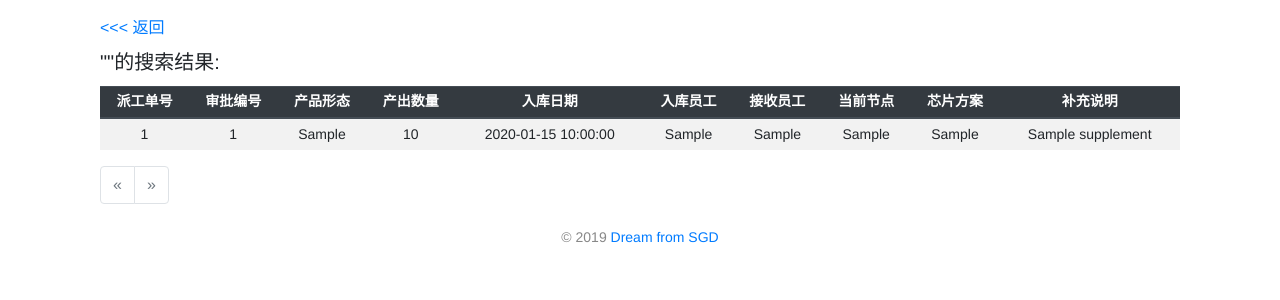
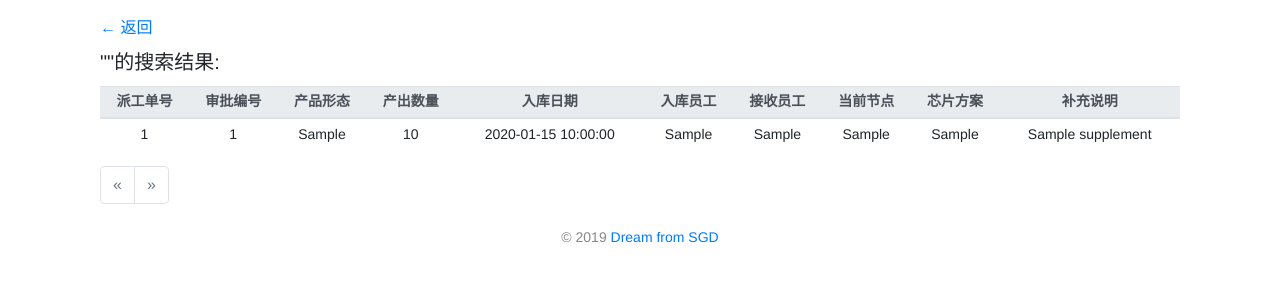
Before and after one commit to zhoumengxiong/DeliveryOrdersManagement, a Python web app: template watchlist/templates/search.html in a window 1280 px wide. Shown: the part 100-400 px from the top of the page. Run offline with Jinja, Linux system fonts and the light colour scheme; the template is opened without the code that fills it: most values are stand-ins (such as "Sample title", 1, 10 or a date in 2020); some libraries are stand-ins or nearby versions.

Commit message:
修改表格样式更简洁。

```diff
--- a/watchlist/templates/search.html
+++ b/watchlist/templates/search.html
@@ -1,11 +1,11 @@
 {% extends 'base.html' %}
 
 {% block content %}
-<div style="margin-bottom: 10px;"><a href="{{ url_for('index') }}"><<< 返回</a></div>
+<div style="margin-bottom: 10px;"><a href="{{ url_for('index') }}">&larr; 返回</a></div>
 <h5>"{{keyword}}"的搜索结果:</h5>
 <div>
-    <table class="table table-striped table-sm">
-        <thead class="thead-dark">
+    <table class="table table-sm table-hover">
+        <thead class="thead-light">
             <tr>
                 <th>派工单号</th>
                 <th>审批编号</th>
```
